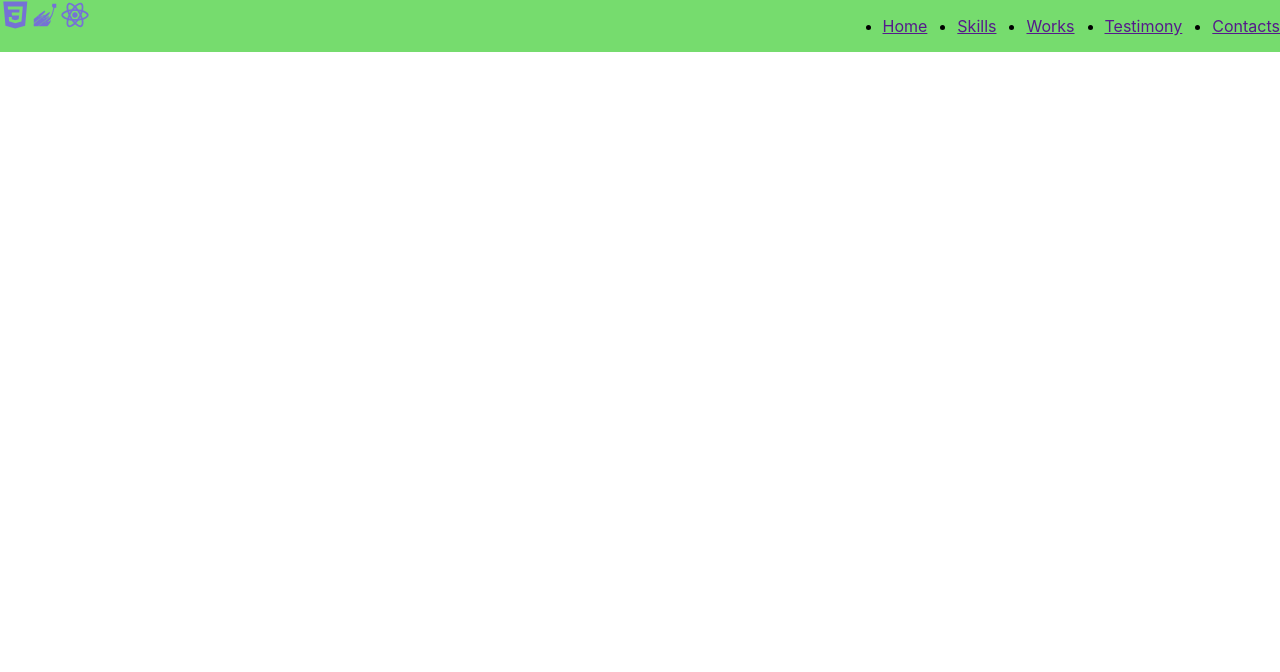
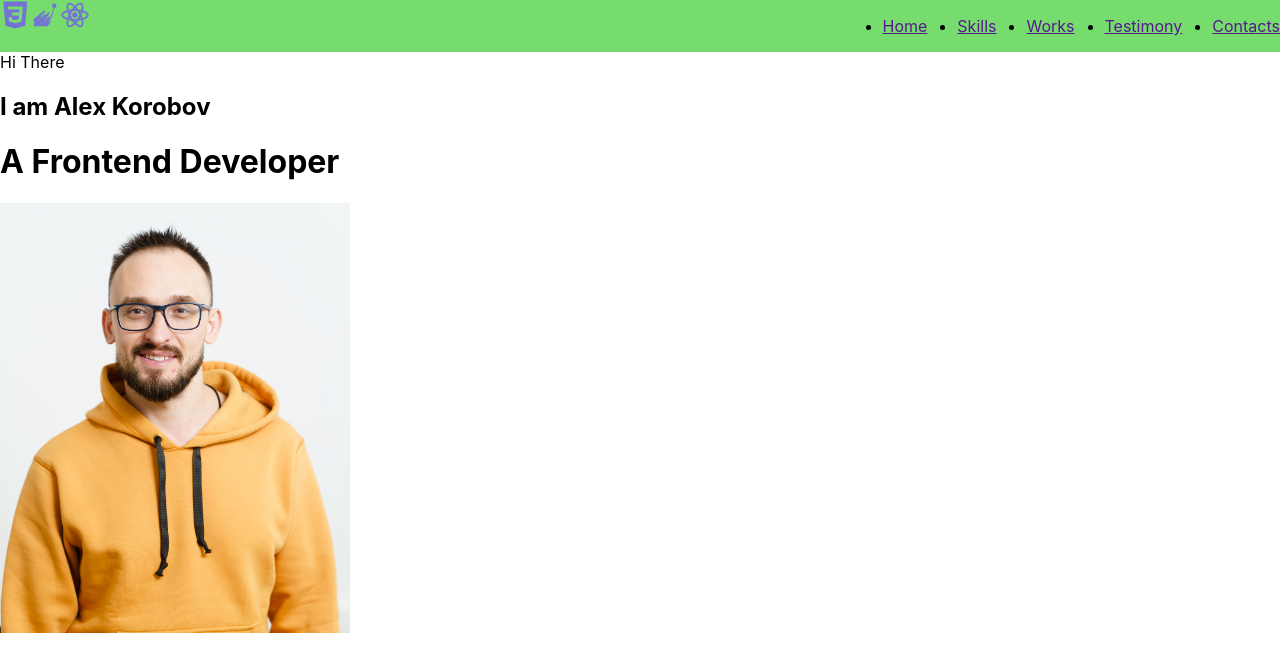
Before and after one commit to dktwho/portfolio-start-project-main, a React app: page / in a window 1280 px wide. Shown: the top 672 px of the page. Built offline with nearby package versions, Linux system fonts and the light colour scheme.

Commit message:
feat: create component Main with photo

```diff
--- a/src/App.tsx
+++ b/src/App.tsx
@@ -1,11 +1,13 @@
 import './App.css';
 import {Header} from "./layout/header/Header";
+import {Main} from "./layout/sections/main/Main";
 
 
 function App() {
     return (
         <div className="App">
             <Header/>
+            <Main/>
         </div>
     );
 }
--- /dev/null
+++ b/src/layout/sections/main/Main.tsx
@@ -0,0 +1,23 @@
+import React from 'react';
+import styled from "styled-components";
+import photo from '../../../assets/images/JP_02959.jpg'
+
+export const Main = () => {
+    return (
+        <div>
+            <div>
+                <span>Hi There</span>
+                <h2>I am Alex Korobov</h2>
+                <h1>A Frontend Developer</h1>
+            </div>
+
+            <Photo src={photo} />
+        </div>
+    );
+};
+
+const Photo = styled.img`
+  width: 350px;
+  height: 430px;
+  object-fit: cover;
+`
```
Also changed, not shown: src/assets/images/JP_02959.jpg (added).
